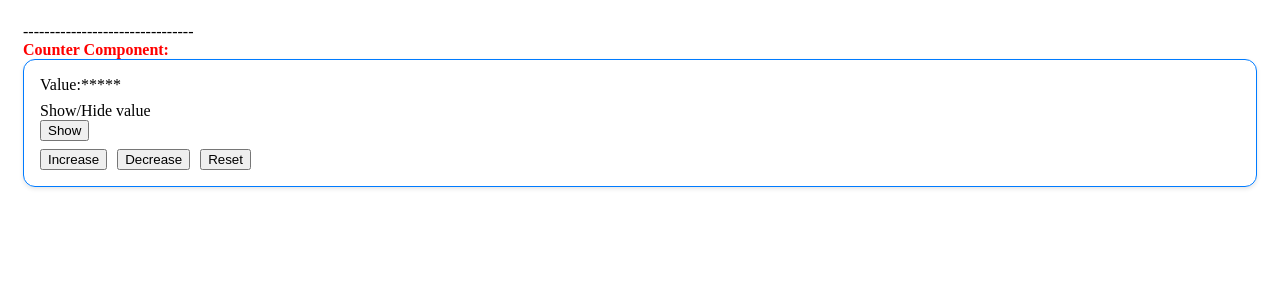
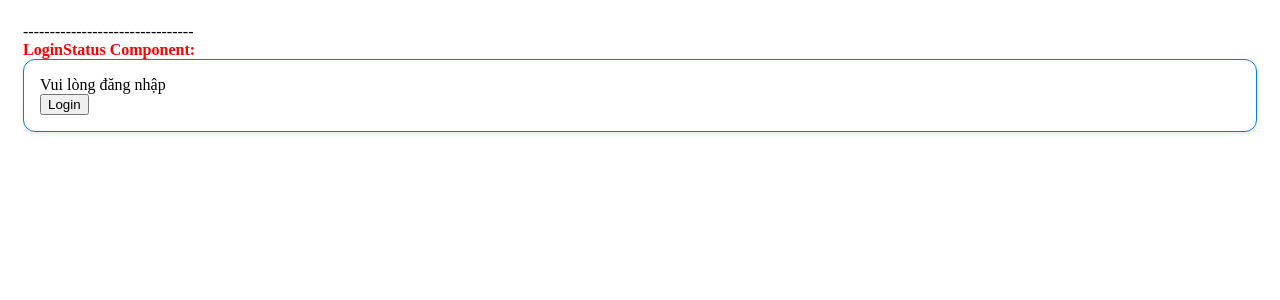
Before and after one commit to pmnhat95/react-study, a React (Vite) app: page / in a window 1280 px wide. Shown: the top 300 px of the page. Built offline with nearby package versions, Linux system fonts and the light colour scheme.

Commit message:
Bai 2: Login statys

```diff
--- a/src/App.tsx
+++ b/src/App.tsx
@@ -1,7 +1,8 @@
 // import { HelloUser } from './components/HelloUser';
 // import { UserCard } from './components/UserCard';
 // import { UserList } from './components/UserList';
-import { Counter } from './components/Counter/Counter';
+// import { Counter } from './components/Counter/Counter';
+import { LoginStatus } from './components/Login/LoginStatus';
 // import { users } from './test-resource/data';
 import './styles/style.scss';
 
@@ -26,9 +27,12 @@ function App() {
       <div>--------------------------------</div>
       <strong style={{ color: 'red' }}>UserList Component:</strong>
       <UserList users={users} /> */}
+      {/* <div>--------------------------------</div>
+      <strong style={{ color: 'red' }}>Counter Component:</strong>
+      <Counter/> */}
       <div>--------------------------------</div>
-      <strong style={{ color: 'red' }}>Counter Component:</strong>
-      <Counter/>
+      <strong style={{ color: 'red' }}>LoginStatus Component:</strong>
+      <LoginStatus/>
     </div>
   );
 }
--- /dev/null
+++ b/src/components/Login/LoginStatus.tsx
@@ -0,0 +1,15 @@
+import { useState } from "react"
+
+export function LoginStatus() {
+  const [isLoggedIn, setIsLoggedIn] = useState(false);
+  return (
+    <div className="card">
+      <div className="flex gap-5">
+        { isLoggedIn ? 'Xin chào Nhật': 'Vui lòng đăng nhập'}
+      </div>
+      <div className="flex gap-5">
+        <button onClick={() => setIsLoggedIn(!isLoggedIn)}>{ isLoggedIn ? 'Logout' : 'Login'}</button>
+      </div>
+    </div>
+  )
+}
```
